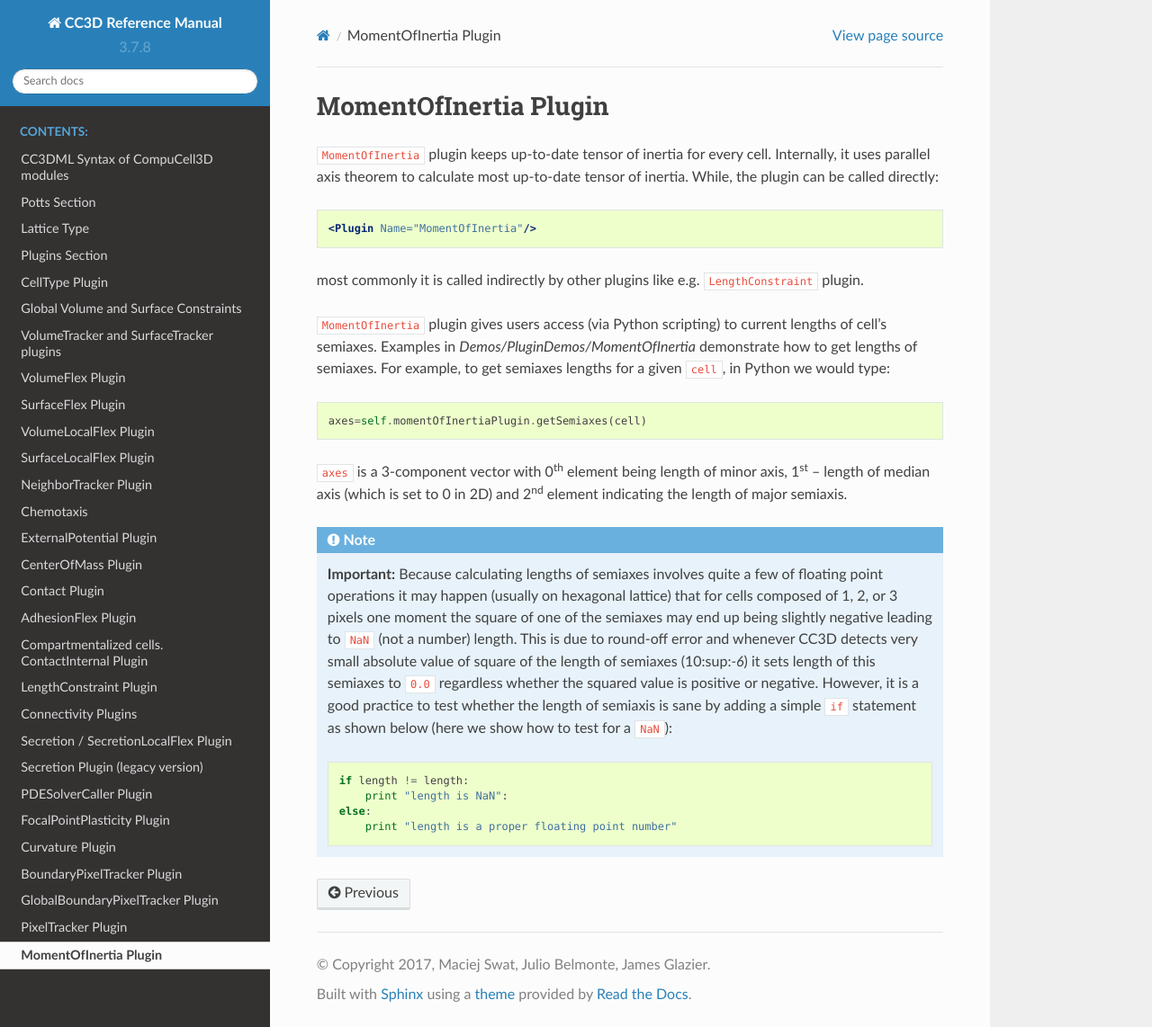
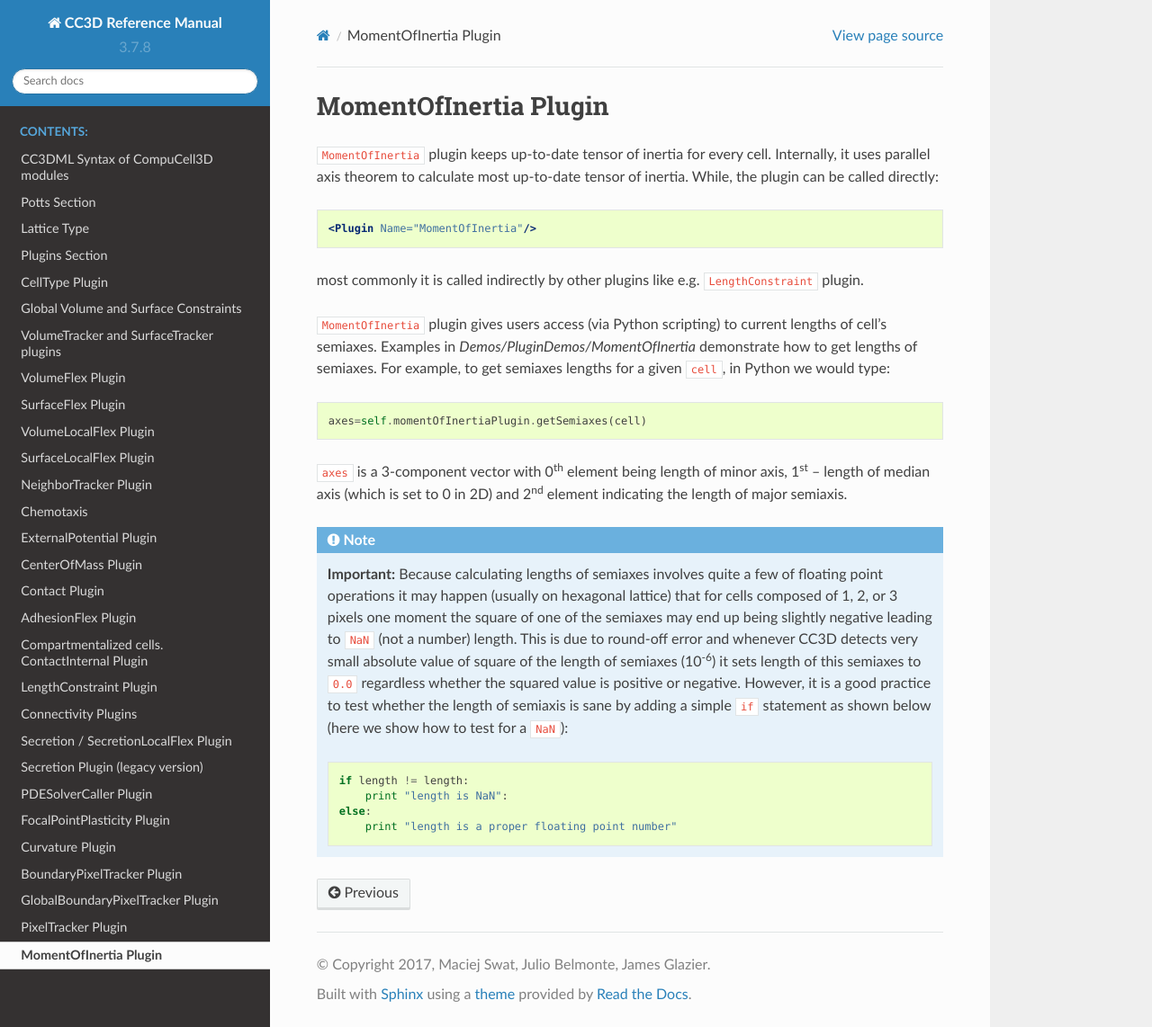
Before and after one commit to CompuCell3D/CompuCell3DReferenceManual, a Sphinx documentation site: the page built from docs/moment_of_inertia.rst, in a window 1280 px wide and 1142 px high. Shown: the whole window at 90% size. Built offline with Sphinx 7.4.7 and the Read the Docs theme 2.0.0, drawn with Linux system fonts in a browser that asks for light colours.

Commit message:
formatting

```diff
--- a/docs/moment_of_inertia.rst
+++ b/docs/moment_of_inertia.rst
@@ -33,7 +33,7 @@ minor axis, 1\ :sup:`st` – length of median axis (which is set to 0 in
    square of one of the semiaxes may end up being slightly negative leading
    to ``NaN`` (not a number) length. This is due to round-off error and whenever
    CC3D detects very small absolute value of square of the length of
-   semiaxes (10:sup:`-6`) it sets length of this semiaxes to ``0.0`` regardless
+   semiaxes (10\ :sup:`-6`) it sets length of this semiaxes to ``0.0`` regardless
    whether the squared value is positive or negative. However, it is a good
    practice to test whether the length of semiaxis is sane by adding a simple
    ``if`` statement as shown below (here we show how to test for a ``NaN``):
```
